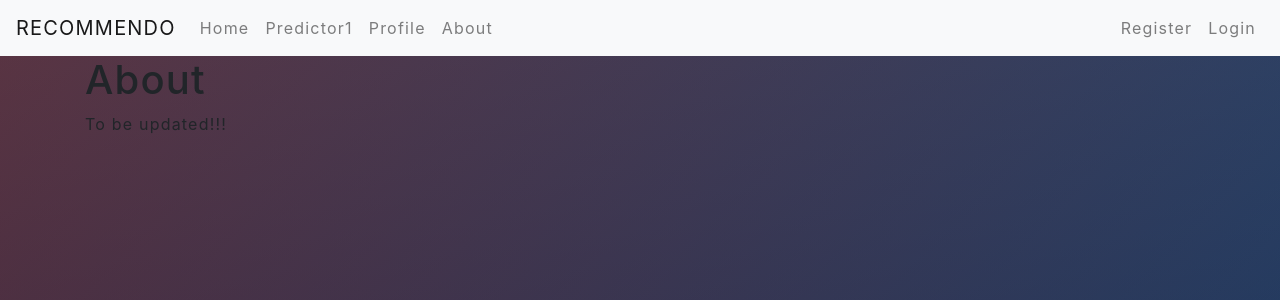
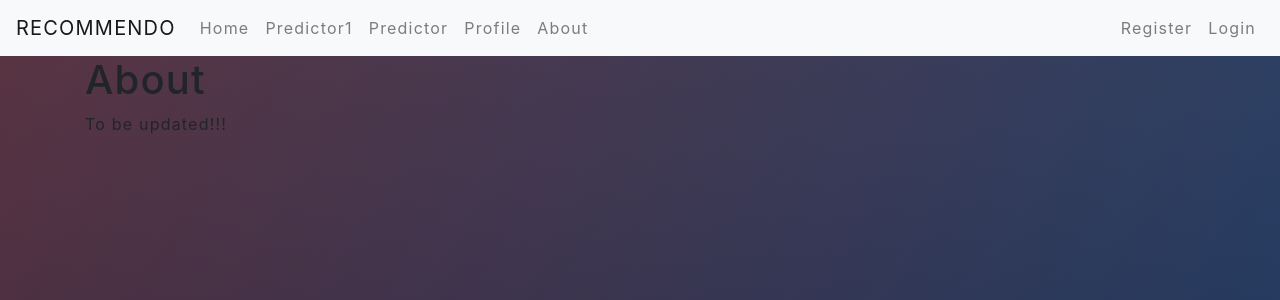
Before and after one commit to mianga58/recommendo, a Flask app: page /about in a window 1280 px wide. Shown: the top 300 px of the page. Run offline with Flask 2, Linux system fonts and the light colour scheme; some libraries are stand-ins or nearby versions.

Commit message:
Update _navbar.html

```diff
--- a/templates/include/_navbar.html
+++ b/templates/include/_navbar.html
@@ -10,7 +10,10 @@
         <a class="nav-link" href="/">Home <span class="sr-only">(current)</span></a>
       </li>
       <li class="nav-item">
-        <a class="nav-link" href="/predictor">Predictor1</a>
+        <a class="nav-link" href="/predictor1">Predictor1</a>
+      </li>
+       <li class="nav-item">
+        <a class="nav-link" href="/predictor">Predictor</a>
       </li>
          <li class="nav-item">
         <a class="nav-link" href="/profile">Profile</a>
```
